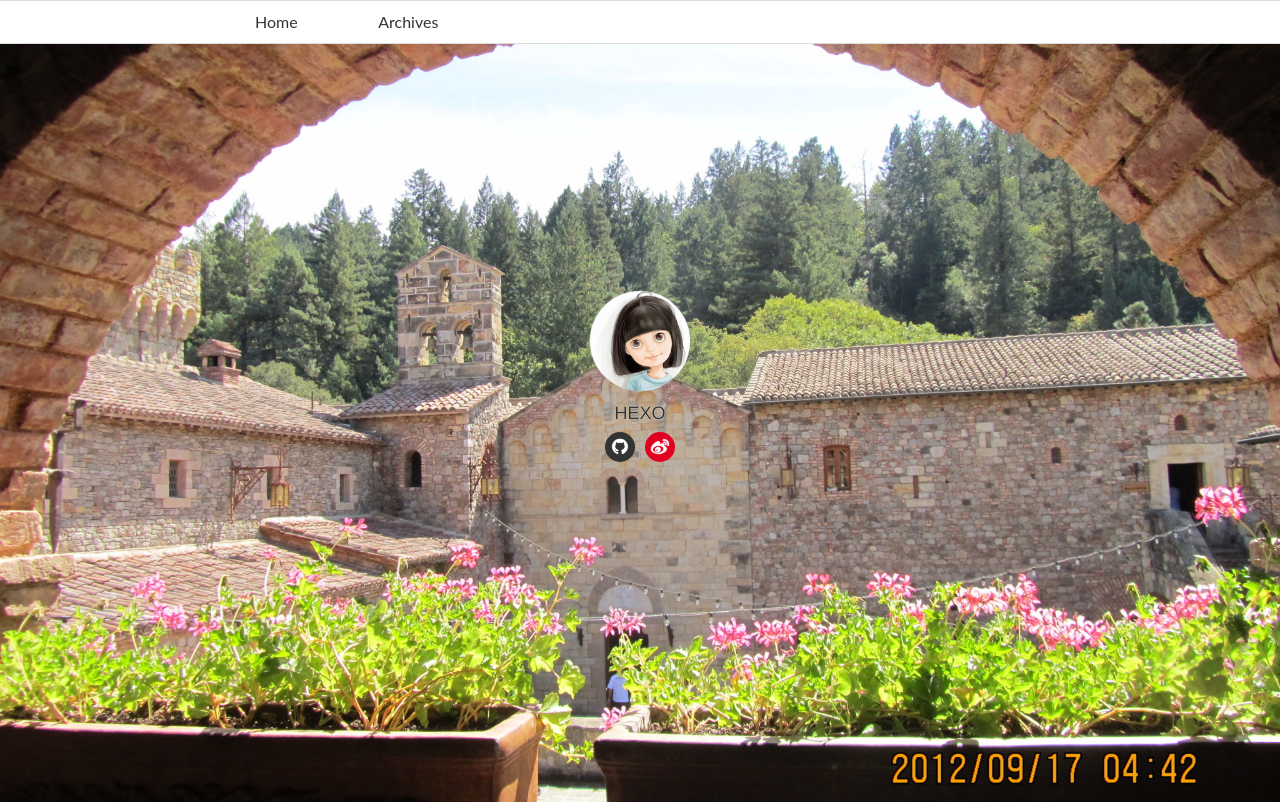
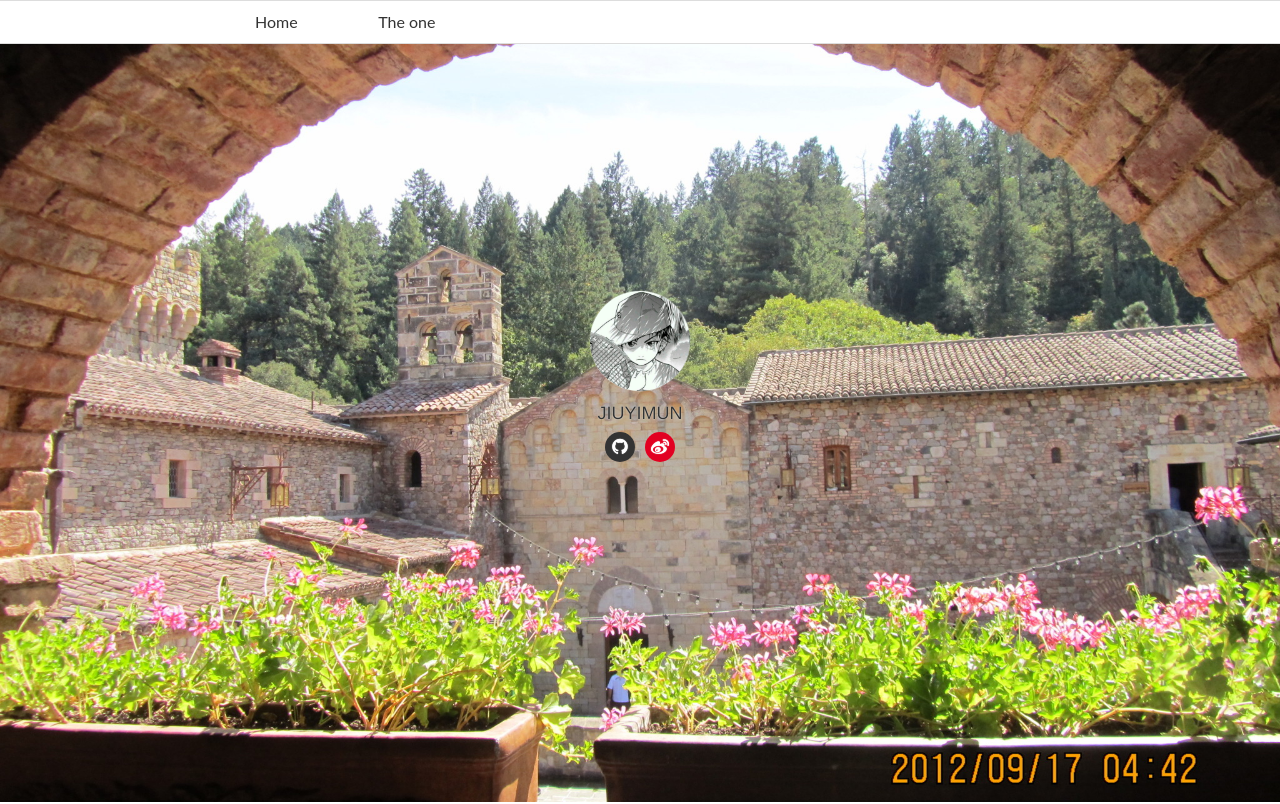
Before and after one commit to JiuYimun/JiuYimun.github.io, a plain HTML site: page index.html in a window 1280 px wide. Shown: the top 804 px of the page. Drawn offline with nearby package versions, Linux system fonts and the light colour scheme; a script that the page names is missing.

Commit message:
Site updated: 2016-09-09 14:14:04

```diff
--- a/index.html
+++ b/index.html
@@ -3,7 +3,7 @@
 <head>
   <meta charset="utf-8">
 
-  <title>Hexo</title>
+  <title>JiuYimun</title>
   <meta name="author" content="John Doe">
 
 
@@ -45,7 +45,7 @@
 
       <li><a href="/">Home</a></li>
 
-      <li><a href="/archives">Archives</a></li>
+      <li><a href="/archives">The one</a></li>
 
   </ul>
   <div class="clearfix"></div>
@@ -56,16 +56,16 @@
 	<div id="profile" alt="https://jiuyimun.github.io/images/bg.jpg">
 		<a href="/">
 			<div class="logo">
-				<img src="/logo.png" alt="Profile Picture">
+				<img src="/logo.jpg" alt="Profile Picture">
 			</div>
-			<div id="title">Hexo</div>
+			<div id="title">JiuYimun</div>
 		</a>
 
 
 		 <ul class="my-socials">
 
   <li>
-  	<a href="https://github.com/your_id" class="github" target="_blank">
+  	<a href="https://github.com/JiuYimun" class="github" target="_blank">
   		<i class="fa fa-github"></i>
   	</a>
   </li>
```
Also changed, not shown: logo.jpg (added), logo.png (deleted).
